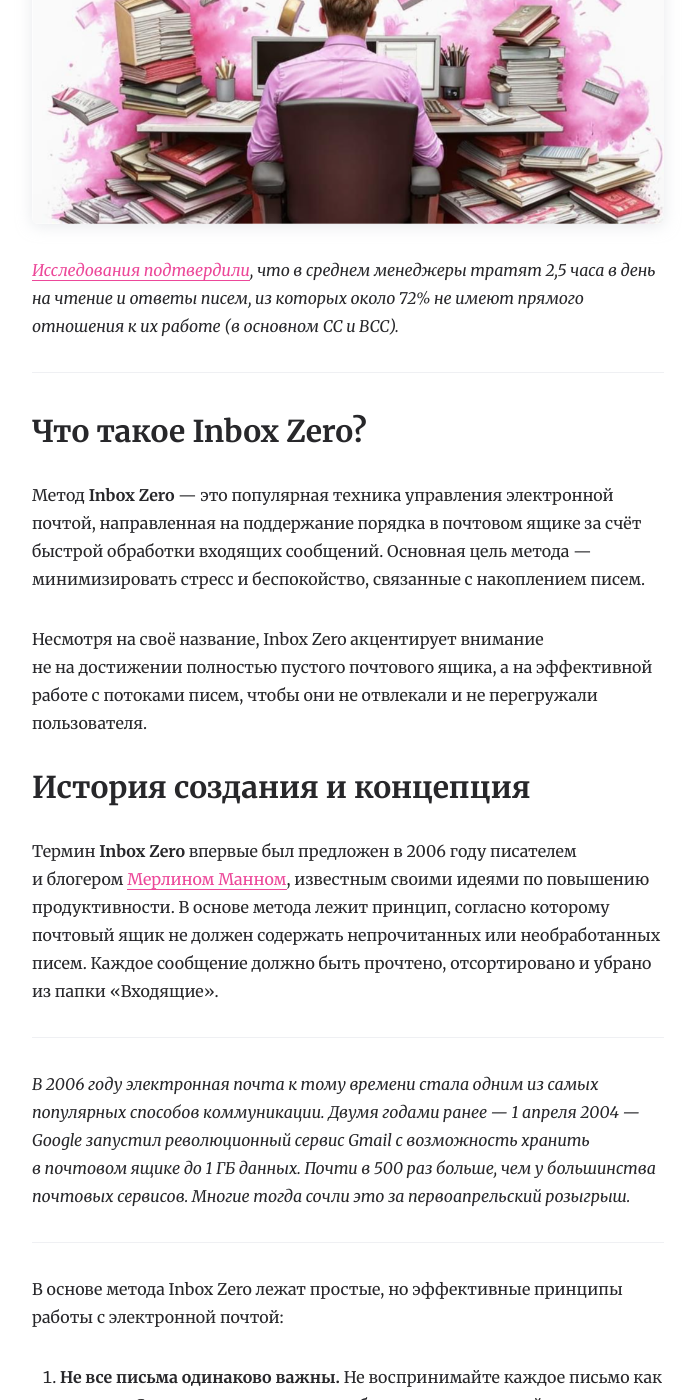
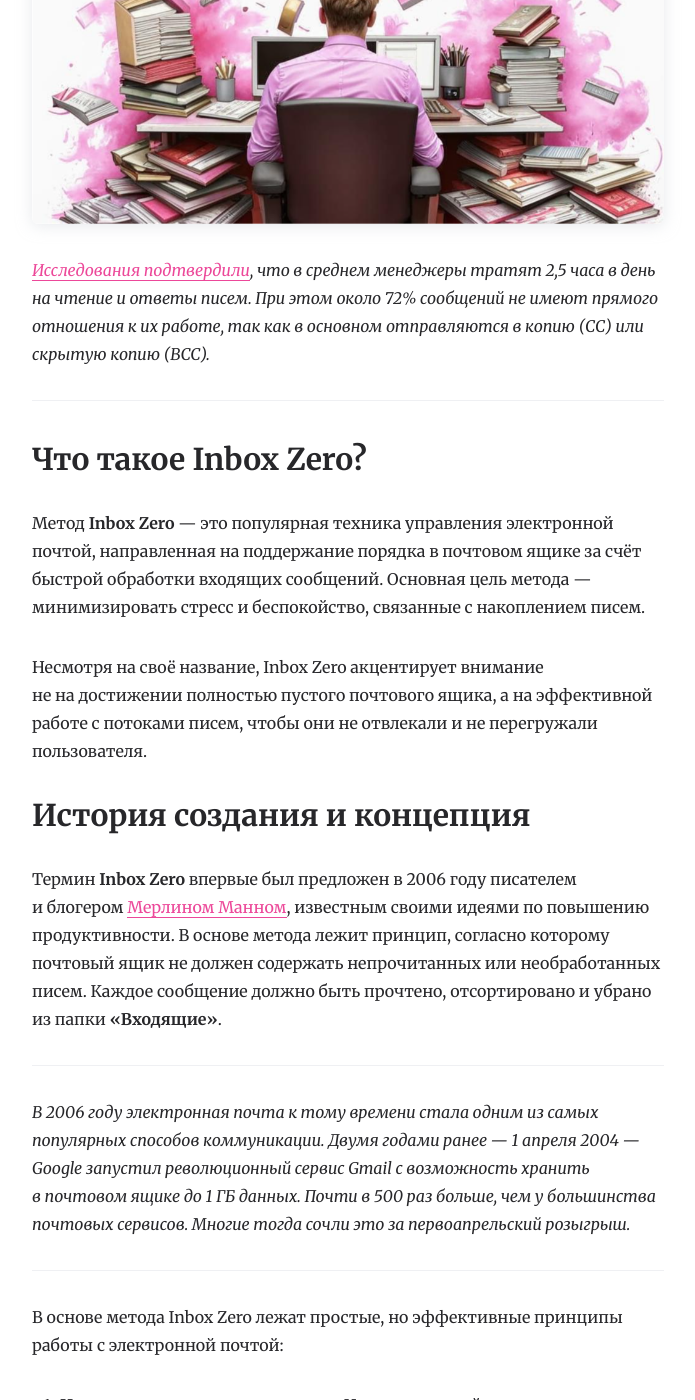
Before and after one commit to foodgy/foodgy.github.io, a Jekyll site: the page built from _posts/2017-03-12-inbox-zero.md, in a window 1280 px wide and 1400 px high, scrolled down 712 px. Shown: the whole window, without its empty margins (292-987 px from the left). Built offline with Jekyll 4.4.1, drawn with Linux system fonts in a browser that asks for light colours; nearby versions of some CDN libraries; emoji names are drawn with the system emoji font; some of the changed text lies outside the part shown.

Commit message:
text corrections

```diff
--- a/_posts/2017-03-12-inbox-zero.md
+++ b/_posts/2017-03-12-inbox-zero.md
@@ -44,7 +44,7 @@
 
 ![Пытается навести порядок в почте](/assets/img/{{ page.path | remove: '_posts/' | remove: '.md' }}/overworked.png)
 
-_[Исследования подтвердили](https://www.forbes.com/sites/annabelacton/2017/07/13/innovators-challenge-how-to-stop-wasting-time-on-emails/?sh=1f8a08c29788#:~:text=On%20average%2C%20office%20workers%20receive%20at%20least%20200%20messages%20a%20day%20and%20spend%20about%20two%2Dand%2Da%2Dhalf%20hours%20reading%20and%20replying%20to%20emails.){:target="_blank"}, что в&nbsp;среднем менеджеры тратят 2,5 часа в&nbsp;день на&nbsp;чтение и&nbsp;ответы писем, из&nbsp;которых около&nbsp;72% не&nbsp;имеют прямого отношения к&nbsp;их&nbsp;работе (в&nbsp;основном&nbsp;CC и&nbsp;BCC)._
+_[Исследования подтвердили](https://www.forbes.com/sites/annabelacton/2017/07/13/innovators-challenge-how-to-stop-wasting-time-on-emails/?sh=1f8a08c29788#:~:text=On%20average%2C%20office%20workers%20receive%20at%20least%20200%20messages%20a%20day%20and%20spend%20about%20two%2Dand%2Da%2Dhalf%20hours%20reading%20and%20replying%20to%20emails.){:target="_blank"}, что в&nbsp;среднем менеджеры тратят 2,5 часа в&nbsp;день на&nbsp;чтение и&nbsp;ответы писем. При этом около&nbsp;72% сообщений не&nbsp;имеют прямого отношения к&nbsp;их&nbsp;работе, так как в&nbsp;основном отправляются в&nbsp;копию (CC) или скрытую копию (BCC)._
 
 ----
 
@@ -56,7 +56,7 @@
 
 ## История создания и концепция
 
-Термин **Inbox Zero** впервые был предложен в&nbsp;2006 году писателем и&nbsp;блогером [Мерлином Манном](https://en.wikipedia.org/wiki/Merlin_Mann){:target="_blank"}, известным своими идеями по&nbsp;повышению продуктивности. В&nbsp;основе метода лежит принцип, согласно которому почтовый ящик не&nbsp;должен содержать непрочитанных или необработанных писем. Каждое сообщение должно быть прочтено, отсортировано и&nbsp;убрано из&nbsp;папки &laquo;Входящие&raquo;.
+Термин **Inbox Zero** впервые был предложен в&nbsp;2006 году писателем и&nbsp;блогером [Мерлином Манном](https://en.wikipedia.org/wiki/Merlin_Mann){:target="_blank"}, известным своими идеями по&nbsp;повышению продуктивности. В&nbsp;основе метода лежит принцип, согласно которому почтовый ящик не&nbsp;должен содержать непрочитанных или необработанных писем. Каждое сообщение должно быть прочтено, отсортировано и&nbsp;убрано из&nbsp;папки **&laquo;Входящие&raquo;**.
 
 ---
 
@@ -100,14 +100,14 @@
 
 ### 1. Архивируйте
 
-Если сообщение не&nbsp;требует от&nbsp;вас каких-либо действий (например, ваш адрес указан в&nbsp;**&laquo;CC&raquo;**)&nbsp;&mdash; после прочтения отправьте его в&nbsp;**&laquo;Архив&raquo;**.
+Если сообщение не&nbsp;требует от&nbsp;вас каких-либо действий (например, ваш адрес указан в копии)&nbsp;&mdash; после прочтения отправьте его в&nbsp;**&laquo;Архив&raquo;**.
 
 {:.callout}
 Не&nbsp;удаляйте электронные письма. Современные почтовые сервисы позволяют хранить их&nbsp;тысячами на&nbsp;протяжении многих лет.
 
 ### 2. Делегируйте
 
-Если вы&nbsp;получили письмо с&nbsp;задачей вне вашей компетенции или зоны ответственности, то&nbsp;переадресуйте его более подходящему контакту. Делегируйте задачи своей команде или соответствующим коллегам из&nbsp;соседних отделов, не&nbsp;забыв поставить себя в&nbsp;**&laquo;CC&raquo;**.
+Если вы&nbsp;получили письмо с&nbsp;задачей вне вашей компетенции или зоны ответственности, то&nbsp;переадресуйте его более подходящему контакту. Делегируйте задачи своей команде или соответствующим коллегам из&nbsp;соседних отделов, не&nbsp;забыв поставить себя в&nbsp;копию (CC).
 
 {:.callout}
 **Делегирование**&nbsp;&mdash; инструмент, позволяющий гарантировать, что работа будет выполнена нужным человеком.
@@ -168,7 +168,7 @@
 
 ### Быстро принимайте решение
 
-Во&nbsp;время сортировки папки &laquo;Входящие&raquo; старайтесь принимать решение сразу&nbsp;&mdash; архивировать, делегировать, или отправить сообщение в&nbsp;соответствующую папку. После того, как все электронные письма будут вами обработаны,&nbsp;&mdash; закройте почтовый клиент. Займитесь работой.
+Во&nbsp;время сортировки папки **&laquo;Входящие&raquo;** старайтесь принимать решение сразу&nbsp;&mdash; архивировать, делегировать, или отправить сообщение в&nbsp;соответствующую папку. После того, как все электронные письма будут вами обработаны,&nbsp;&mdash; закройте почтовый клиент. Займитесь работой.
 
 ## Финальное
 
```
